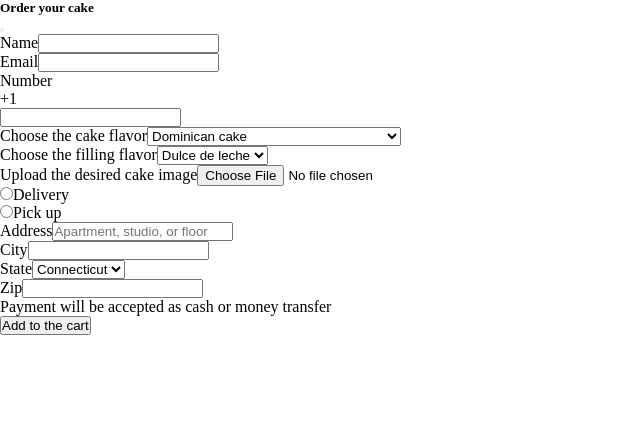
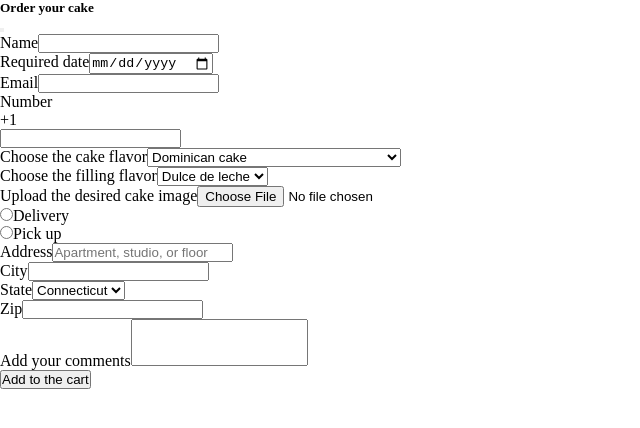
Before and after one commit to Srasulova/react-login-form, a Next.js app in the folder login-form/: page /order-form in a window 1280 px wide. Shown: the top 428 px of the page, without its empty margins (0-640 px from the left). Built offline with nearby package versions, Linux system fonts and the light colour scheme.

Commit message:
add shopping cart to navbar

```diff
--- a/login-form/src/pages/order-form.tsx
+++ b/login-form/src/pages/order-form.tsx
@@ -37,25 +37,39 @@ export default function OpenOrderModal() {
                   type="email"
                   className="form-control form-control-sm"
                   id="inputName"
+                  required
                 />
               </div>
+              <div className="col-md-6 date">
+                <label htmlFor="date-input" className="form-label date-label">
+                  Required date
+                </label>
+                <input
+                  className="form-control form-control-sm"
+                  type="date"
+                  id="date-input"
+                />
+              </div>
+
               <div className="col-md-6">
                 <label className="form-label">Email</label>
                 <input
                   type="email"
                   className="form-control form-control-sm"
                   id="inputEmail4"
+                  required
                 />
               </div>
 
-              <div className="col-md-12 ">
+              <div className="col-md-6">
                 <label className="form-label ">Number</label>
-                <div className="input-group ">
-                  <div className="input-group-text">+1</div>
+                <div className="input-group input-group-sm ">
+                  <div className="input-group-text ">+1</div>
                   <input
                     type="text"
                     className="form-control form-control-sm"
                     id="inlineFormInputGroupUsername"
+                    required
                   />
                 </div>
               </div>
@@ -65,6 +79,7 @@ export default function OpenOrderModal() {
                 <select
                   className="form-select form-select-sm"
                   aria-label=".form-select-sm example"
+                  required
                 >
                   <option selected value="0" className="text-warning">
                     Dominican cake
@@ -82,6 +97,7 @@ export default function OpenOrderModal() {
                 <select
                   className="form-select form-select-sm"
                   aria-label=".form-select-sm example"
+                  required
                 >
                   <option selected value="0">
                     Dulce de leche
@@ -105,13 +121,15 @@ export default function OpenOrderModal() {
                     id="formFile"
                   />
                 </div>
-                <div className="delivery-checkbox d-flex justify-content-center">
+
+                <div className="delivery-checkbox d-flex justify-content-center mt-4">
                   <div className="form-check form-check-inline">
                     <input
                       className="form-check-input mx-2"
                       name="delivery-pickup"
                       type="radio"
                       value="option1"
+                      required
                     />
                     <label className="form-check-label">Delivery</label>
                   </div>
@@ -121,6 +139,7 @@ export default function OpenOrderModal() {
                       name="delivery-pickup"
                       type="radio"
                       value="option2"
+                      required
                     />
                     <label className="form-check-label">Pick up</label>
                   </div>
@@ -162,28 +181,22 @@ export default function OpenOrderModal() {
                 />
               </div>
               <div className="col-12">
-                {/* <div className="form-check">
-                  <input
-                    className="form-check-input"
-                    type="checkbox"
-                    id="gridCheck"
-                  />
-                  <label className="form-check-label">Check me out</label>
-                </div> */}
-                <p className="payment-info text-center fw-bolder">
-                  Payment will be accepted as cash or money transfer
-                </p>
+                <div className="mb-3">
+                  <label className="form-label">Add your comments</label>
+                  <textarea
+                    className="form-control form-control-sm"
+                    id="exampleFormControlTextarea1"
+                    rows={3}
+                    style={{ resize: "none" }}
+                  ></textarea>
+                </div>
+                {/* <p className="payment-info text-center fw-bolder text-danger">
+                  Payment will be accepted via cash or money transfer
+                </p> */}
               </div>
             </form>
           </div>
           <div className="modal-footer">
-            {/* <button
-              type="button"
-              className="btn btn-secondary"
-              data-bs-dismiss="modal"
-            >
-              Close
-            </button> */}
             <button type="button" className="btn btn-success">
               Add to the cart
             </button>
--- a/login-form/src/styles/globals.css
+++ b/login-form/src/styles/globals.css
@@ -126,6 +126,10 @@ a {
   margin-left: 0.5em;
   font-weight: 600;
   color: #f1557a;
+}
+
+.cart {
+  text-decoration: none !important;
 }
 
 /* Hero area custom styling */
```
Also changed, not shown: login-form/src/pages/navbar.tsx (+9 -2 lines).
